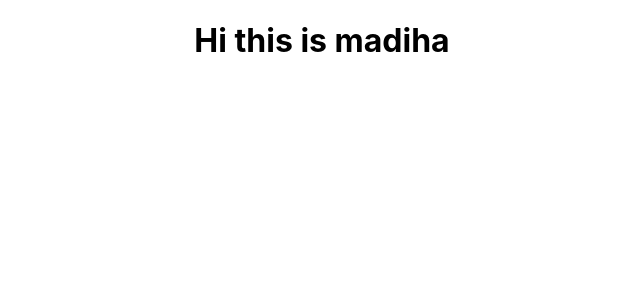
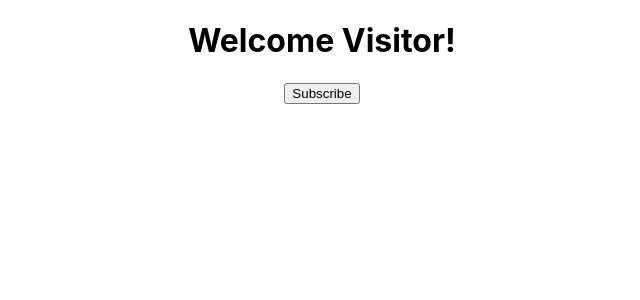
Before and after one commit to madiha-m/React, a React (Create React App) app in the folder basics/: page / in a window 1280 px wide. Shown: the top 300 px of the page, without its empty margins (318-958 px from the left). Built offline with nearby package versions, Linux system fonts and the light colour scheme.

Commit message:
use of state in class

```diff
--- a/basics/src/App.js
+++ b/basics/src/App.js
@@ -1,16 +1,25 @@
 // import logo from "./logo.svg";
 import "./App.css";
-import { Greet } from "../../basics/src/components/Greet";
+import Greet from "../../basics/src/components/Greet";
 import Hi from "../../basics/src/components/Hi";
 import Welcome from "../../basics/src/components/Welcome";
+import Message from "./components/Message";
 // import Greet from "./components/Greet";
 
 function App() {
   return (
     <div className="App">
-      {/* <Greet />
-      <Welcome /> */}
-      <Hi />
+      <Message />
+      {/* <Greet name="madiha." task=" Working now.">
+        <p>This is children props</p>
+      </Greet>
+      <Greet name="use of props" task=" and study of reusability.">
+        <button>Action</button>
+      </Greet>
+      <Welcome name=", this is welcom screen." task=" Studying props" />
+      <Welcome name="Hi, " task="Whats going on" />
+      <Welcome />
+      <Hi /> */}
     </div>
   );
 }
--- a/basics/src/components/Greet.js
+++ b/basics/src/components/Greet.js
@@ -1,10 +1,17 @@
 import React from "react";
+
+const Greet = (props) => {
+  console.log(props);
+  return (
+    <h1>
+      Hi Greetings. This is {props.name} {props.task}
+      {props.children}
+    </h1>
+  );
+};
 
 // function Greet() {
 //   return <h1>Hi </h1>;
 // }
 
-export const Greet = () => {
-  <h1>Hi Greetings</h1>;
-};
-// export default Greet;
+export default Greet;
--- /dev/null
+++ b/basics/src/components/Message.js
@@ -0,0 +1,34 @@
+import React, { Component } from "react";
+
+class Message extends Component {
+  // 1. create a state obj and intitilize it
+  constructor() {
+    super(); //will calll base class const
+
+    /* State >
+    obj , privately mainted inside comp,
+    it influnce what is rendered in broweser
+    can be changed within comp
+    */
+    this.state = {
+      message: "Welcome Visitor! ",
+    };
+  }
+  changeMessage() {
+    // setStat > acceptts the obj which is the new state of method
+    this.setState({
+      message: " Thank you for subscribing!",
+    });
+  }
+
+  render() {
+    return (
+      <div>
+        <h1>{this.state.message}</h1>
+        <button onClick={() => this.changeMessage()}>Subscribe</button>
+      </div>
+    );
+  }
+}
+
+export default Message;
--- a/basics/src/components/Welcome.js
+++ b/basics/src/components/Welcome.js
@@ -2,7 +2,11 @@ import React, { Component } from "react";
 
 class Welcome extends Component {
   render() {
-    return <h1>Class Component</h1>;
+    return (
+      <h1>
+        Welcome! {this.props.name} {this.props.task}
+      </h1>
+    );
   }
 }
 
```
